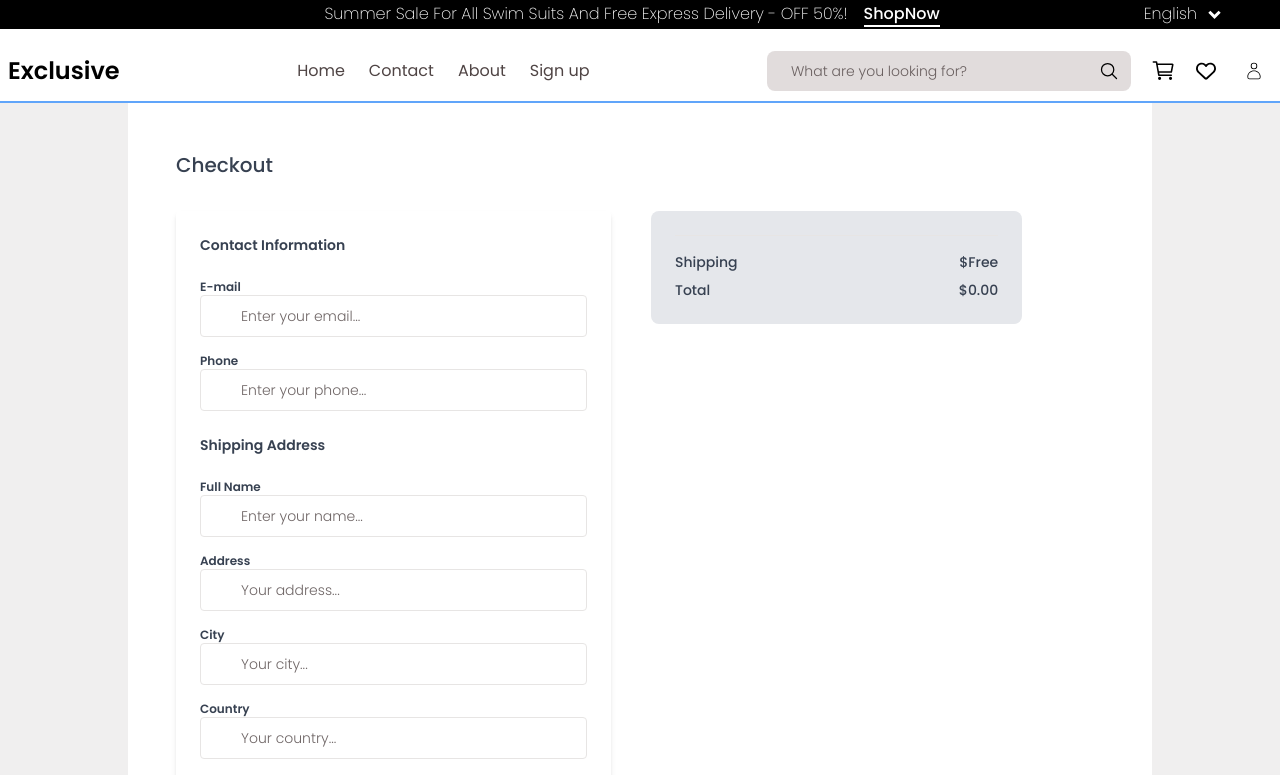
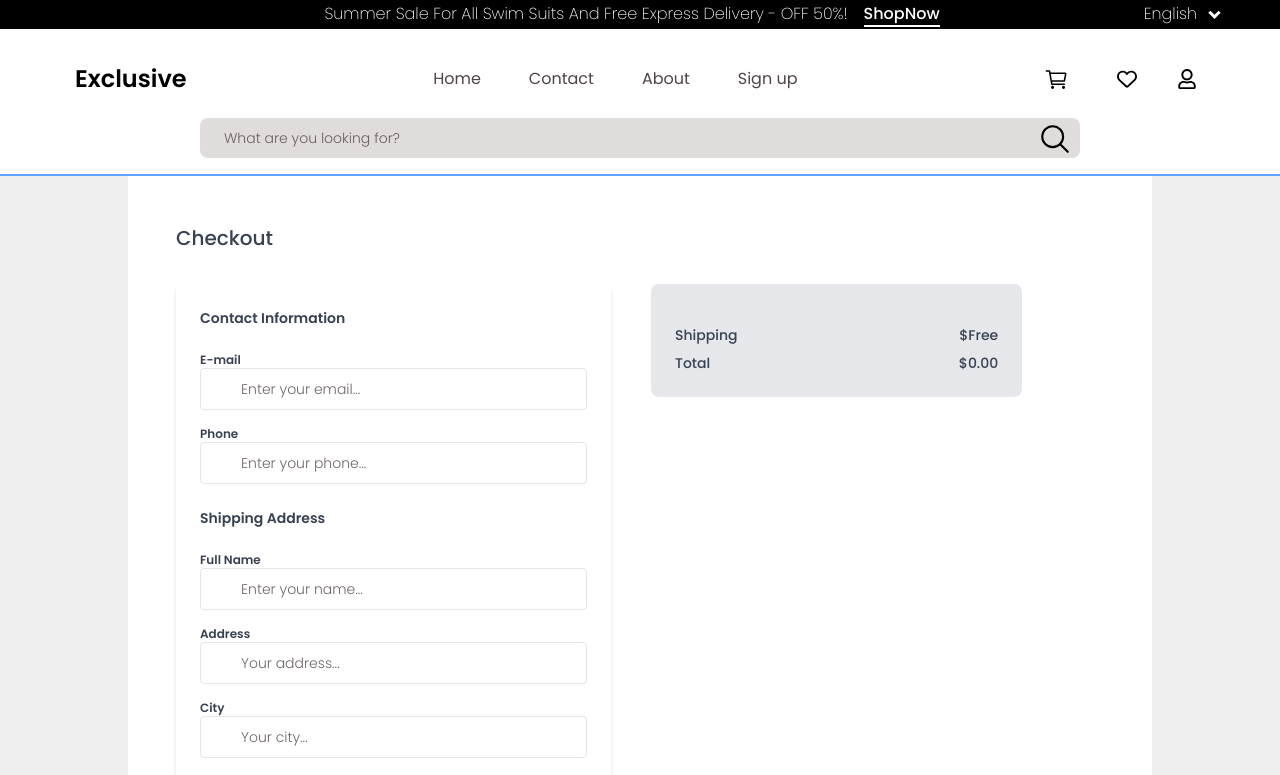
Before and after one commit to Adityaraj002/Ecommerce-, a React (Vite) app in the folder ecommerce-frontend/: page /checkout in a window 1280 px wide. Shown: the top 775 px of the page. Built offline with nearby package versions, Linux system fonts and the light colour scheme.

Commit message:
refactor: comment out CategoryMenu component in Home page and adjust CategoryMenu styling

```diff
--- a/ecommerce-frontend/src/Pages/Home.jsx
+++ b/ecommerce-frontend/src/Pages/Home.jsx
@@ -47,7 +47,7 @@ const Home = () => {
        <div className="home-container bg-white">
          {/* Category Menu */}
          <div className="category-section ">
-           <CategoryMenu />
+           {/* <CategoryMenu /> */}
          </div>
 
          {/* Product Banner */}
--- a/ecommerce-frontend/src/components/CategoryMenu.jsx
+++ b/ecommerce-frontend/src/components/CategoryMenu.jsx
@@ -4,7 +4,7 @@ import { Link } from "react-router-dom";
 export const CategoryMenu = () => {
   return (
     <>
-      <div className="xcategoryWarpped mt-[1rem] bg-[#fff] py-1">
+      <div className="xcategoryWarpped  bg-[#fff] py-1">
         <div className="individualCategory relative flex w-[100%] items-center justify-center gap-4 font-Poppins text-[0.9rem] font-400">
           {/* this code in index.css */}
           <div className="MensFashion Fashion categoryPopup group relative">
--- a/ecommerce-frontend/src/components/HeaderBar.jsx
+++ b/ecommerce-frontend/src/components/HeaderBar.jsx
@@ -2,19 +2,27 @@ import { Link, useLocation, useNavigate } from "react-router-dom";
 import { IoSearchOutline } from "react-icons/io5";
 import { IoCartOutline } from "react-icons/io5";
 import { FaRegHeart } from "react-icons/fa6";
-import { CiUser } from "react-icons/ci";
+// import { CiUser } from "react-icons/ci";
+import { FaRegUser } from "react-icons/fa";
 import { useCallback, useEffect, useState } from "react";
 import { BsHandbagFill } from "react-icons/bs";
 import { GoStar } from "react-icons/go";
 import { ImCancelCircle } from "react-icons/im";
 import { TbLogout2 } from "react-icons/tb";
 import { useSelector } from "react-redux";
+import { IoLogIn } from "react-icons/io5";
 // import { GiHamburgerMenu } from "react-icons/gi";
 // <GiHamburgerMenu />
 
 
 export const HeaderBar = () => {
   const [isClicked, setIsClicked] = useState(false)
+  const [isLogin, setIsLogin] = useState(false)
+  const [isMenuOpen, setIsMenuOpen] = useState(false);
+
+  const handleLogin = () => {
+    setIsLogin((prevState) => !prevState)
+  }
 
   const items = useSelector((state) => state.product.product);
   const likedItem = useSelector((state) => state.ProductWishlist.like);
@@ -22,11 +30,11 @@ import { useSelector } from "react-redux";
   const navigate = useNavigate();
 
   const handleClick = () => {
-      setIsClicked((prevState)=> !prevState)
+    setIsClicked((prevState) => !prevState)
   }
   const onClose = useCallback(() => {
     setIsClicked(false);
-    },[]);
+  }, []);
 
   useEffect(() => {
     const handleClickOutSide = (e) => {
@@ -41,9 +49,9 @@ import { useSelector } from "react-redux";
     document.addEventListener("mousedown", handleClickOutSide);
 
     return () => {
-        document.removeEventListener("mousedown",handleClickOutSide)
+      document.removeEventListener("mousedown", handleClickOutSide)
     }
-    },[onClose])
+  }, [onClose])
 
   const location = useLocation();
 
@@ -53,21 +61,33 @@ import { useSelector } from "react-redux";
 
   //condition to hide cart and wish list when user visite login or sign up page
   const hideCartAndWishList = location.pathname === "/signup" || location.pathname === '/login';
-    //---------------------------------------------------------------------------------------------->
+  //-----------------------------------------------------------------------------------P----------->
 
   return (
     <>
       <div className="border-b-2 border-blue-400 bg-[#fff]">
-          <div className="xheader px-2 pb-[10px] pt-[22px]">
-            <div className="containera flex items-center justify-between">
+        <div className="xheader block lsm:flex justify-center px-2 pb-[0.2em] pt-[1.4em]">
+          <div className="container flex items-center justify-between">
+            {/* Hamburger menu for `sm` and below */}
+            <div className="sm:hidden flex items-center">
+              <button
+                className="text-2xl focus:outline-none"
+                onClick={() => setIsMenuOpen(!isMenuOpen)}
+              >
+                ☰
+              </button>
+            </div>
+            {/* Logo */}
             <Link to="/" className="font-Poppins text-[1.5em] font-600">
               Exclusive
             </Link>
-              <ul className="flex items-center gap-6 font-400 text-[#4f4444]">
-                <Link
-                  to="/"
-                  className="hover:border-b-2 hover:border-green-300/60"
-                >
+
+            {/* Hamburger menu */}
+            <nav className="flex items-center justify-between p-4">
+              {/* Regular Nav for `sm` and above */}
+              <div className="nav hidden sm:flex items-center ">
+                <ul className="flex items-center space-x-12 font-400 text-[#4f4444]">
+                  <Link to="/" className="hover:border-b-2 hover:border-green-300/60">
                     <li>Home</li>
                   </Link>
                   <Link
@@ -76,38 +96,63 @@ import { useSelector } from "react-redux";
                   >
                     <li>Contact</li>
                   </Link>
+                  <Link to="/about" className="hover:border-b-2 hover:border-green-300/60">
+                    <li>About</li>
+                  </Link>
+                  <Link to="/signup" className="hover:border-b-2 hover:border-green-300/60">
+                    <li>Sign up</li>
+                  </Link>
+                </ul>
+              </div>
+
+              {/* Dropdown menu for Hamburger */}
+              {isMenuOpen && (
+                <div className="absolute top-16 left-0 w-full bg-white shadow-md sm:hidden">
+                  <ul className="flex flex-col items-start gap-4 p-4 font-400 text-[#4f4444]">
+                    <Link
+                      to="/"
+                      className="hover:border-l-4 hover:border-green-300/60 pl-2"
+                      onClick={() => setIsMenuOpen(false)}
+                    >
+                      <li>Home</li>
+                    </Link>
+                    <Link
+                      to="/contact"
+                      className="hover:border-l-4 hover:border-green-300/60 pl-2"
+                      onClick={() => setIsMenuOpen(false)}
+                    >
+                      <li>Contact</li>
+                    </Link>
                     <Link
                       to="/about"
-                  className="hover:border-b-2 hover:border-green-300/60"
+                      className="hover:border-l-4 hover:border-green-300/60 pl-2"
+                      onClick={() => setIsMenuOpen(false)}
                     >
                       <li>About</li>
                     </Link>
                     <Link
                       to="/signup"
-                  className="hover:border-b-2 hover:border-green-300/60"
+                      className="hover:border-l-4 hover:border-green-300/60 pl-2"
+                      onClick={() => setIsMenuOpen(false)}
                     >
                       <li>Sign up</li>
                     </Link>
                   </ul>
+                </div>
+              )}
+            </nav>
 
-              <div className="search flex items-center gap-5">
-                <div className="relative flex items-center text-[16px] font-400">
-                  <input
-                    type="type"
-                    className="w-full rounded-lg border-none bg-[#beb5b577] px-6 py-2 text-[#4f4444] outline-none"
-                    placeholder="What are you looking for?"
-                  />
-                  <div className="pointer-events-none absolute end-3 pl-2 font-Poppins font-700">
-                    <IoSearchOutline className="text-[20px]" />
-                  </div>
-                </div>
+            <div className="flex items-center space-x-4">
+              {/* Cart and wish list */}
+              <div className="hidden sm:flex items-center pr-2">
+                <div className="cart flex justify-between items-center space-x-12 ">
                   {/* cart  */}
                   {!hideCartAndWishList && (
                     <>
                       <Link to="/cart" className="cart relative">
                         <IoCartOutline className="text-[25px]" />
                         {items.length > 0 && (
-                        <span className="absolute -right-3 -top-[0.55rem] flex h-5 w-5 items-center justify-center rounded-full bg-red-400 text-xs font-400 text-white">
+                          <span className="absolute right-4 -top-[0.55rem] flex h-5 w-5 items-center justify-center rounded-full bg-red-400 text-xs font-400 text-white">
                             {items.length}
                           </span>
                         )}
@@ -123,28 +168,31 @@ import { useSelector } from "react-redux";
                       </Link>
                     </>
                   )}
-
-                <div className="relative">
+                </div>
+              </div>
+              {/* User icon */}
+              <div className="usericon pl-2">
+                {/* <div className="relative"></div> */}
                 <div
-                    className={`usericon ${isClicked ? "bg-green-300/60" : "bg-transparent"} rounded-full p-2`}
+                  className={`usericon ${isClicked ? "bg-green-300/60" : "bg-transparent"} rounded-full p-2 relative`}
                   onClick={handleClick}
                   open={isClicked}
                 >
                   <span className="font-Poppins text-[20px] font-800">
-                      <CiUser />
+                    <FaRegUser />
                   </span>
                   {isClicked && (
                     <div className="profile-pop absolute right-0 z-50 mt-6 w-[225px] rounded-lg bg-white/30 shadow-lg backdrop-blur-lg transition-all duration-300">
                       <ul className="p-2">
-                          <Link
+                        {isLogin && (<Link
                           to="/myaccount"
                           className="hover:scale-50 mb-2 text-gray-700 hover:text-black"
                         >
                           <li className="flex gap-4" onClick={handleMyAccount}>
-                              <CiUser className="text-[20px]" />
+                            <FaRegUser className="text-[20px]" />
                             <p>Manage My Account</p>
                           </li>
-                          </Link>
+                        </Link>)}
                         <Link
                           to="/order"
                           className="mb-2 text-gray-700 hover:text-black"
@@ -172,13 +220,34 @@ import { useSelector } from "react-redux";
                             <p>My Reviews</p>
                           </li>
                         </Link>
-                          <Link
+
+                        {isLogin ? (<Link
                           to="/home"
                           className="mb-2 text-gray-700 hover:text-black"
                         >
                           <li className="flex gap-4">
                             <TbLogout2 className="text-[20px]" />
                             <p>Logout</p>
+                          </li>
+                        </Link>) : (<Link to="/login" className="mb-2 text-gray-700 hover:text-black">
+                          <li className="flex gap-4">
+                            <IoLogIn className="text-[20px]" />
+                            <p>Login</p>
+                          </li>
+                        </Link>
+                        )}
+                        {/* cart */}
+                        <Link to='/cart' className=" flex sm:hidden text-gray-700 hover:text-black">
+                          <li className="flex gap-4">
+                            <IoCartOutline className="text-[20px]" />
+                            <p>Cart</p>
+                          </li>
+                        </Link>
+                        {/* wishlist */}
+                        <Link to='/wishlist' className="mb-2 flex sm:hidden text-gray-700 hover:text-black">
+                          <li className="flex pl-[2px] items-center gap-4">
+                            <FaRegHeart className="text-[1.1em]" />
+                            <p>Wishlist</p>
                           </li>
                         </Link>
                       </ul>
@@ -189,6 +258,18 @@ import { useSelector } from "react-redux";
             </div>
           </div>
         </div>
+
+        {/* Search bar */}
+        <div className="flex justify-center items-center pt-2 pb-4">
+          <div className="search mx-[1em] md:mx-[12em] w-full relative flex justify-center px-2 text-[16px] font-400">
+            <input
+              type="type"
+              className=" w-full rounded-lg border-none bg-[#beb5b577] px-6 py-2 text-[#4f4444] outline-none"
+              placeholder="What are you looking for?"
+            />
+            <IoSearchOutline className="text-[20px] pointer-events-none absolute end-4 top-1 font-Poppins font-700" size={"34px"} />
+          </div>
+        </div>
       </div>
     </>
   );
```
Lines whose indentation alone changed are shown as unchanged.
